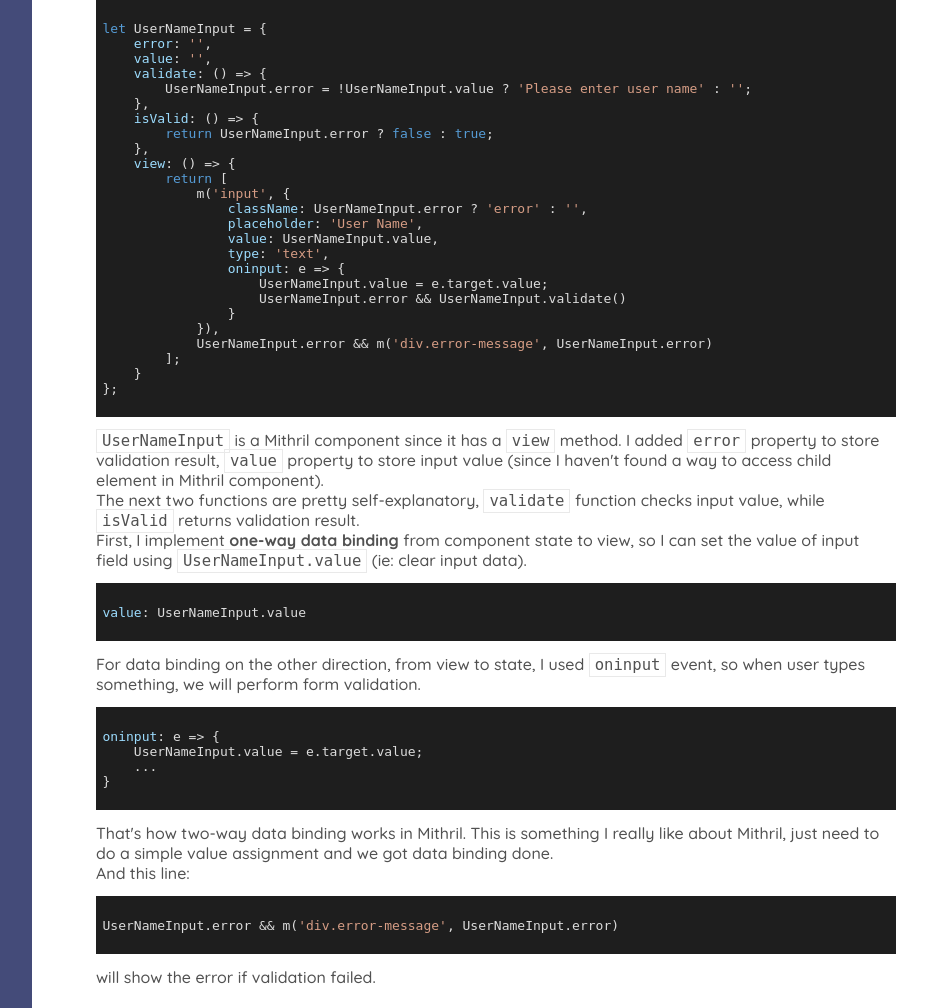
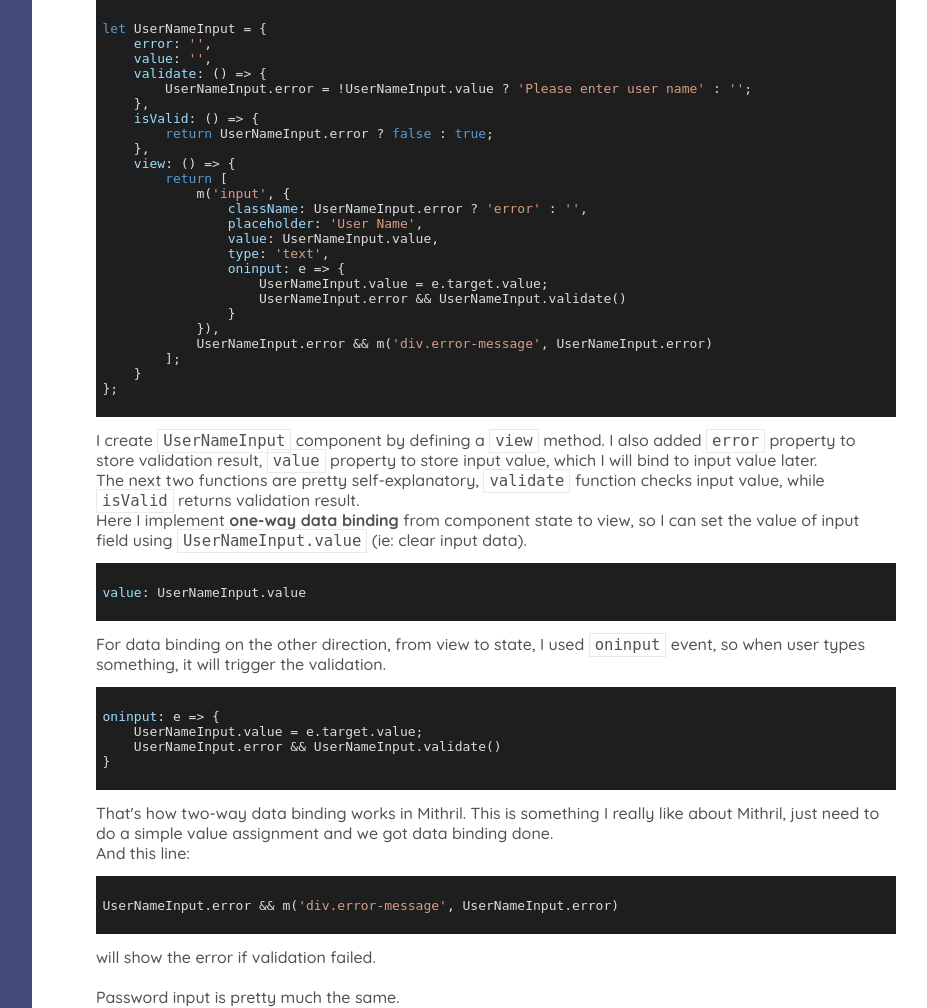
Before and after one commit to tranchikhang/ckhang, a Flask app: template app/templates/posts/2020/2020-08-08-2020-simple-form-validation-mithril-js.html in a window 1280 px wide. Shown: the part 374-1382 px from the top of the page, without its empty margins (224-1151 px from the left). Run offline with Flask 2, Linux system fonts and the light colour scheme; the template is opened without the code that fills it, so the values that code supplies are empty; parts of the project's set-up code (start-up, migrations or seed data) failed here and were passed over; some libraries are stand-ins or nearby versions.

Commit message:
Update blog

```diff
--- a/app/templates/posts/2020/2020-08-08-2020-simple-form-validation-mithril-js.html
+++ b/app/templates/posts/2020/2020-08-08-2020-simple-form-validation-mithril-js.html
@@ -1,7 +1,7 @@
 {% extends "common/layout.html" %}
 {% block head %}
 <meta name="description" content="CKhang">
-<meta name="keywords" content="Mithril, MithrilJS, Front-end, Frontend, Framework, JavaScript, HTML, CSS, Validation">
+<meta name="keywords" content="Mithril, MithrilJS, Front-end, Frontend, Framework, JavaScript, HTML, CSS, Validation, Data binding">
 <link href="{{ url_for('static', filename='css/blog.css') }}" rel="stylesheet" type="text/css">
 <link href="{{ url_for('static', filename='lib/highlight/vs2015.css') }}" rel="stylesheet" type="text/css">
 {% endblock %}
@@ -48,17 +48,17 @@ let UserNameInput = {
     }
 };
         </code></pre>
-        <p><code>UserNameInput</code> is a Mithril component since it has a <code>view</code> method. I added <code>error</code> property to store validation result, <code>value</code> property to store input value (since I haven't found a way to access child element in Mithril component).</p>
+        <p>I create <code>UserNameInput</code> component by defining a <code>view</code> method. I also added <code>error</code> property to store validation result, <code>value</code> property to store input value, which I will bind to input value later.</p>
         <p>The next two functions are pretty self-explanatory, <code>validate</code> function checks input value, while <code>isValid</code> returns validation result.</p>
-        <p>First, I implement <b>one-way data binding</b> from component state to view, so I can set the value of input field using <code>UserNameInput.value</code> (ie: clear input data).</p>
+        <p>Here I implement <b>one-way data binding</b> from component state to view, so I can set the value of input field using <code>UserNameInput.value</code> (ie: clear input data).</p>
         <pre><code class="javascript">
 value: UserNameInput.value
         </code></pre>
-        <p>For data binding on the other direction, from view to state, I used <code>oninput</code> event, so when user types something, we will perform form validation.</p>
+        <p>For data binding on the other direction, from view to state, I used <code>oninput</code> event, so when user types something, it will trigger the validation.</p>
         <pre><code class="javascript">
 oninput: e => {
     UserNameInput.value = e.target.value;
-    ...
+    UserNameInput.error && UserNameInput.validate()
 }
         </code></pre>
         <p>That's how two-way data binding works in Mithril. This is something I really like about Mithril, just need to do a simple value assignment and we got data binding done.</p>
```
